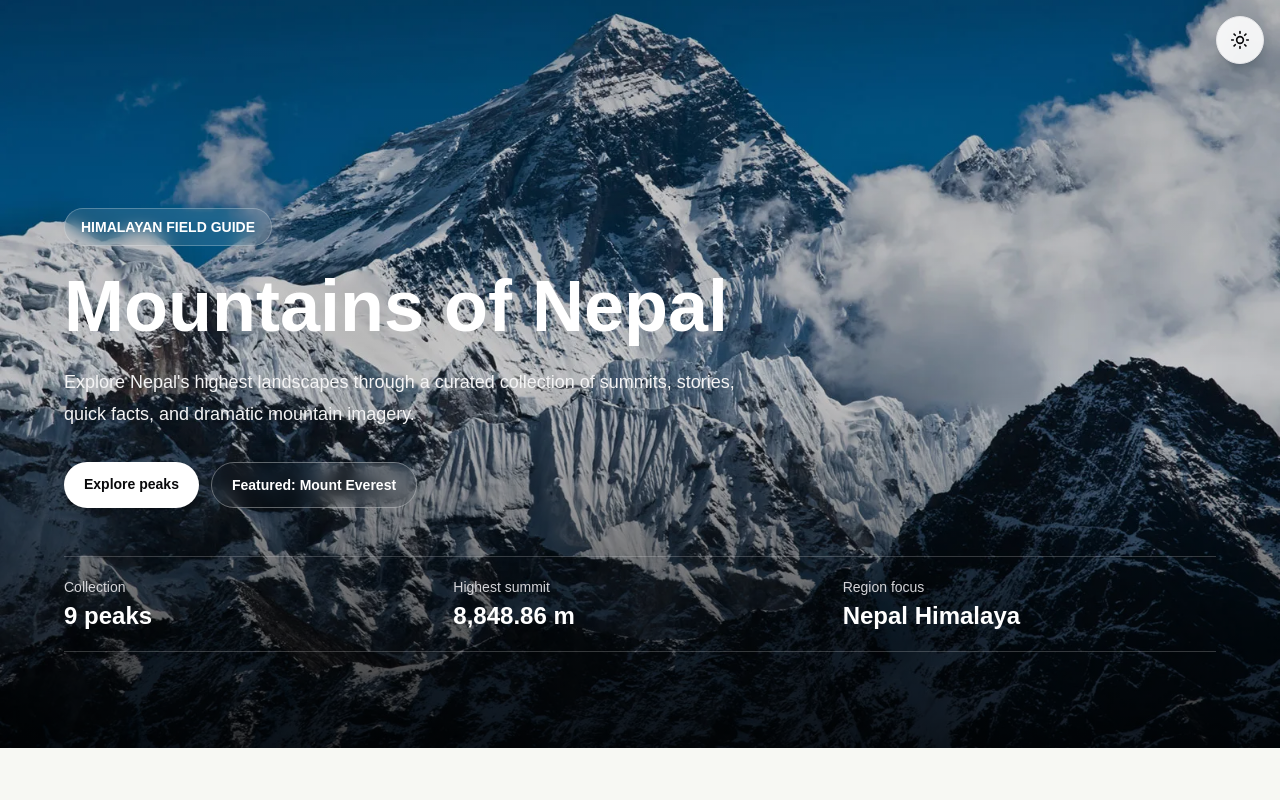
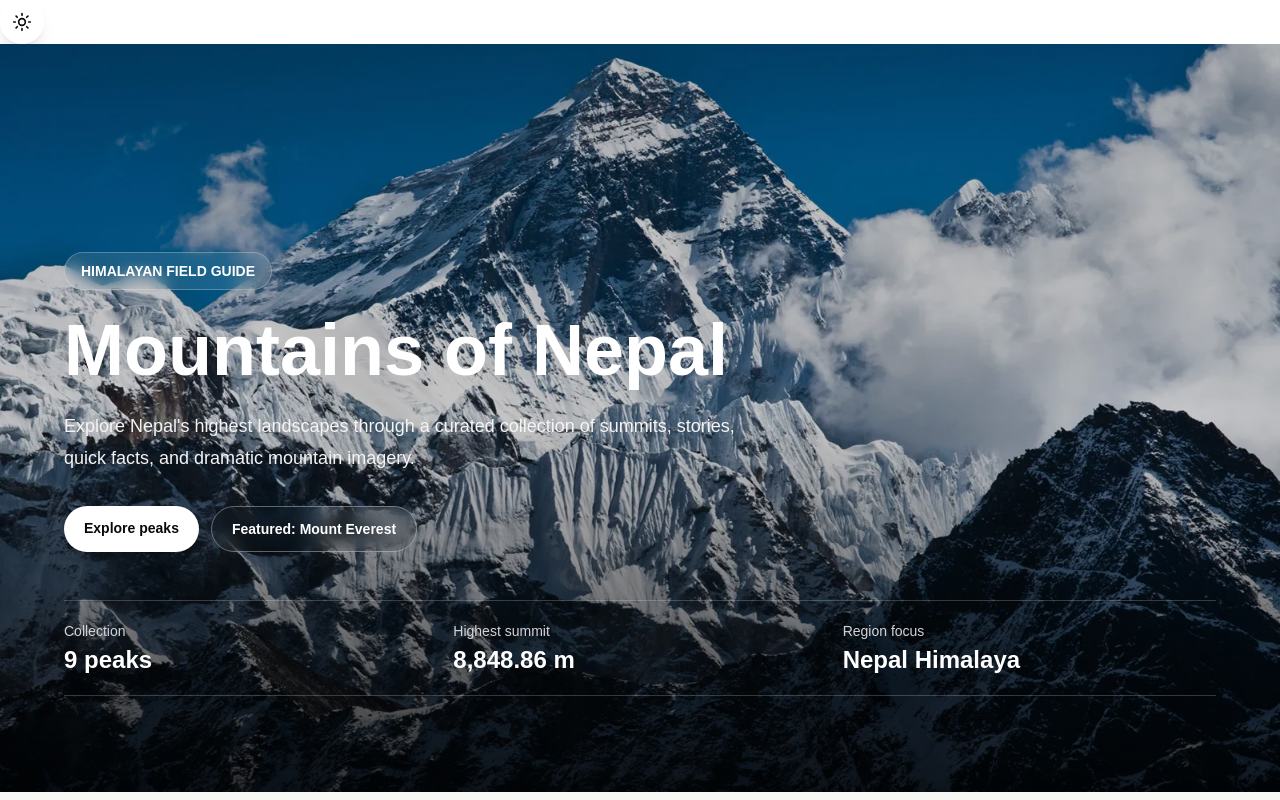
Before and after one commit to Bishuthapa/stunning-mountains, a Next.js app: page / in a window 1280 px wide. Shown: the top 800 px of the page. Built offline with nearby package versions, Linux system fonts and the light colour scheme.

Commit message:
theme-toggle-update

```diff
--- a/components/ThemeToggle.tsx
+++ b/components/ThemeToggle.tsx
@@ -87,7 +87,7 @@ export function ThemeToggle() {
   return (
     <button
       aria-label={`Switch to ${nextTheme} mode`}
-      className="fixed right-4 top-4 z-50 flex h-12 w-12 items-center justify-center overflow-hidden rounded-full border border-zinc-200 bg-white/90 text-zinc-800 shadow-lg shadow-zinc-950/10 backdrop-blur transition-all duration-300 hover:scale-105 hover:bg-amber-50 active:scale-95 dark:border-zinc-700 dark:bg-zinc-900/90 dark:text-zinc-100 dark:hover:bg-indigo-950"
+      className="flex h-11 w-11 shrink-0 items-center justify-center overflow-hidden rounded-full border border-white/25 bg-white/15 text-white shadow-lg shadow-black/10 backdrop-blur transition-all duration-300 hover:scale-105 hover:bg-white/25 active:scale-95 dark:border-zinc-700 dark:bg-zinc-950/60 dark:text-zinc-100 dark:hover:bg-indigo-950"
       suppressHydrationWarning
       type="button"
       onClick={() => saveTheme(nextTheme)}
```
